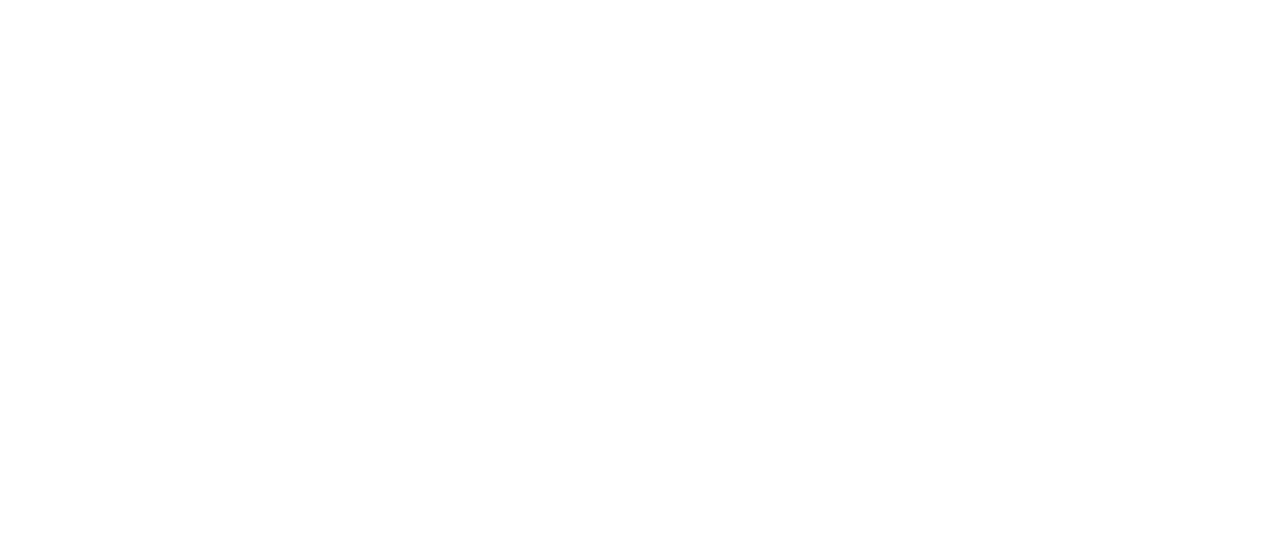
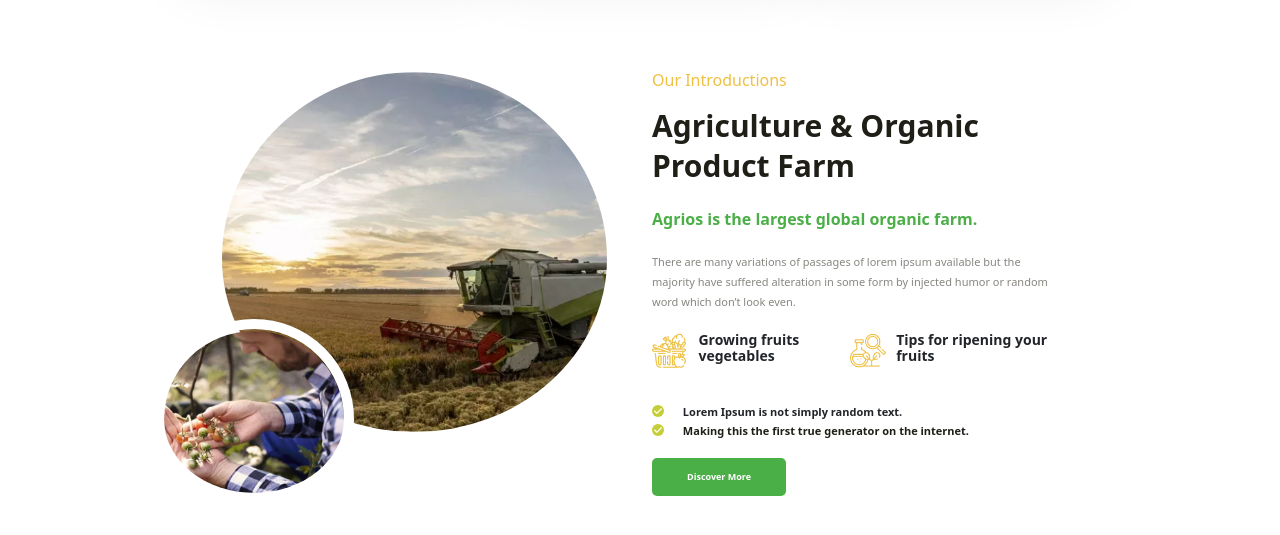
Before and after one commit to rohitch313/Home, a React (Vite) app in the folder HomeProject/: page / in a window 1280 px wide. Shown: the part 956-1491 px from the top of the page. Before the commit the page ends 926 px from the top, so only its background shows below. Built offline with nearby package versions, Linux system fonts and the light colour scheme.

Commit message:
Section 3 finished

```diff
--- a/HomeProject/src/components/Header/Header.module.css
+++ b/HomeProject/src/components/Header/Header.module.css
@@ -105,8 +105,8 @@
 }
 
 .logo {
-  width: 100px;
-  height: 35px;
+  width: 110px;
+  height: 51px;
 }
 
 
--- a/HomeProject/src/components/Home/Home.jsx
+++ b/HomeProject/src/components/Home/Home.jsx
@@ -1,9 +1,11 @@
 import Banner from "./Banner";
+import Introduction from "./Introduction";
 
 const Home = () => {
   return (
     <>
       <Banner></Banner>
+      <Introduction />
     </>
   )
 }
--- /dev/null
+++ b/HomeProject/src/components/Home/Introduction.jsx
@@ -0,0 +1,75 @@
+import React from 'react';
+import style from '../Home/Introduction.module.css';
+import { FontAwesomeIcon } from '@fortawesome/react-fontawesome';
+import { faCheck } from '@fortawesome/free-solid-svg-icons';
+
+const Introduction = () => {
+  return (
+    <section className="container">
+      <div className={style.sectionTwo}>
+        <div className="row">
+          <div className={`${style.sectionTwoImg} col col-lg-6 col-md-12`}>
+            <div className={style.tractorImgDiv}>
+              <img className={style.tractorImg} src="/images/image-01.webp.png" alt="Tractor" />
+            </div>
+
+            <div className={style.manImgDiv}>
+              <img className={style.manImg} src="/images/image-02.webp.png" alt="Man" />
+            </div>
+          </div>
+
+          <div className={`${style.sectionTwoContent} col col-lg-6 col-md-12`}>
+            <div className={style.ourIntroduction}>
+              <p className={style.subHeading}>Our Introductions</p>
+              <h2 className={style.heading}>Agriculture & Organic Product Farm</h2>
+            </div>
+
+            <div className={style.title}>
+              <h3>Agrios is the largest global organic farm.</h3>
+            </div>
+
+            <div className={style.paragraph}>
+              <p>
+                There are many variations of passages of lorem ipsum available but
+                the majority have suffered alteration in some form by injected
+                humor or random word which don’t look even.
+              </p>
+            </div>
+
+            <div className={style.icon}>
+              <div className={style.iconOne}>
+                <img src="/images/vegetable-basket.png" alt="Vegetable Basket" />
+                <p>Growing fruits vegetables</p>
+              </div>
+              <div className={style.iconTwo}>
+                <img src="/images/magnifying&plant.png" alt="Magnifying Glass and Plant" />
+                <p>Tips for ripening your fruits</p>
+              </div>
+            </div>
+
+            <div className={style.points}>
+              <div className={style.point1}>
+                <p>
+                  <FontAwesomeIcon className={style.tick} icon={faCheck} /> Lorem Ipsum is not simply
+                  random text.
+                </p>
+              </div>
+              <div className={style.point2}>
+                <p>
+                  <FontAwesomeIcon className={style.tick} icon={faCheck} /> Making this the first
+                  true generator on the internet.
+                </p>
+              </div>
+            </div>
+
+            <div className={style.sectionTwoBtn}>
+              <button className={`${style.discoverMoreBtn} btn`}>Discover More</button>
+            </div>
+          </div>
+        </div>
+      </div>
+    </section>
+  );
+};
+
+export default Introduction;
--- /dev/null
+++ b/HomeProject/src/components/Home/Introduction.module.css
@@ -0,0 +1,161 @@
+.sectionTwo {
+  padding: 100px 140px 0px 140px;
+  display: flex;
+  justify-content: center;
+
+}
+
+
+.ourIntroduction,
+.subHeading {
+  font-family: var(--fontFamily-grace);
+  font-size: 16px;
+  font-weight: 400;
+  line-height: 20px;
+  text-align: left;
+
+  color: var(--color-sub-heading);
+
+}
+
+.ourIntroduction,
+.heading {
+  font-family: var(--default-font);
+  font-size: 30px;
+  font-weight: 800;
+  line-height: 40px;
+  text-align: left;
+  color: var(--color-heading);
+}
+
+
+.tractorImgDiv {
+  width: 550px;
+  height: 549.03px;
+  gap: 0px;
+  border-radius: 0px 0px 0px 274.76px;
+  opacity: 0px;
+
+}
+
+.tractorImg {
+  width: 70%;
+  height: 378px;
+  border-radius: 50%;
+
+}
+
+.manImgDiv {
+  border-radius: 137.5px;
+  border: 10px solid var(--color-primary);
+  outline: 0px solid var(--color-primary);
+  margin: -300px -68px;
+}
+
+.manImg {
+  width: 180px;
+  height: 180px;
+  border-radius: 50%;
+  outline: 10px solid var(--color-primary);
+
+}
+
+.sectionTwoContent .title h3 {
+  font-family: var(--default-font);
+  font-size: 16px;
+  font-weight: 800;
+  line-height: 50px;
+  text-align: left;
+  color: var(--color-btn);
+}
+
+.sectionTwoContent .paragraph {
+  padding: 0px 0px 0px 0px;
+}
+
+.sectionTwoContent .paragraph p {
+  font-family: var(--default-font);
+  font-size: 11px;
+  font-weight: 500;
+  line-height: 20px;
+  text-align: left;
+  color: #878680;
+
+}
+
+.sectionTwoContent .icon {
+  display: flex;
+  flex-direction: row;
+  margin: 20px 0px;
+}
+
+.sectionTwo .iconOne,
+.iconTwo {
+  display: flex;
+  flex-direction: row;
+
+}
+
+.sectionTwo .icon p {
+  font-family: var(--default-font);
+  font-size: 14px;
+  font-weight: 800;
+  line-height: 16px;
+  text-align: left;
+  width: 100%;
+}
+
+.sectionTwo .icon img {
+  width: 50px;
+  height: 50px;
+  padding: 0px 10px 13px 0px;
+
+}
+
+
+
+.sectionTwo .point1 p {
+  font-family: var(--default-font) ;
+  font-size: 11px;
+  font-weight: 600;
+  line-height: 0px;
+  text-align: left;
+  margin-bottom: 3px;
+
+}
+
+.sectionTwo .point2 p {
+
+  font-family: var(--default-font);
+  font-size: 11px;
+  font-weight: 600;
+  line-height: 22px;
+  text-align: left;
+  color: var(--color-heading);
+
+}
+
+.sectionTwo .points .tick {
+  width: 12px ;
+  font-size: 9px;
+  padding: 1.5px 0px 1.5px 0px;
+  border-radius: 50%;
+  background-color: #C5CE38;
+  color: var(--color-primary);
+  text-align: center;
+  margin: 3px 16px 0px 0px;
+}
+.discoverMoreBtn {
+  padding: 4px 35px !important;
+  border-radius: 5px !important;
+  background: var(--color-btn) !important;
+  border: none !important;
+
+  font-family: var(--default-font) !important;
+  font-size: 9px !important;
+  font-weight: 700 !important;
+  line-height: 30px !important;
+  text-align: left !important;
+  color: var(--color-primary) !important;
+
+}
```
